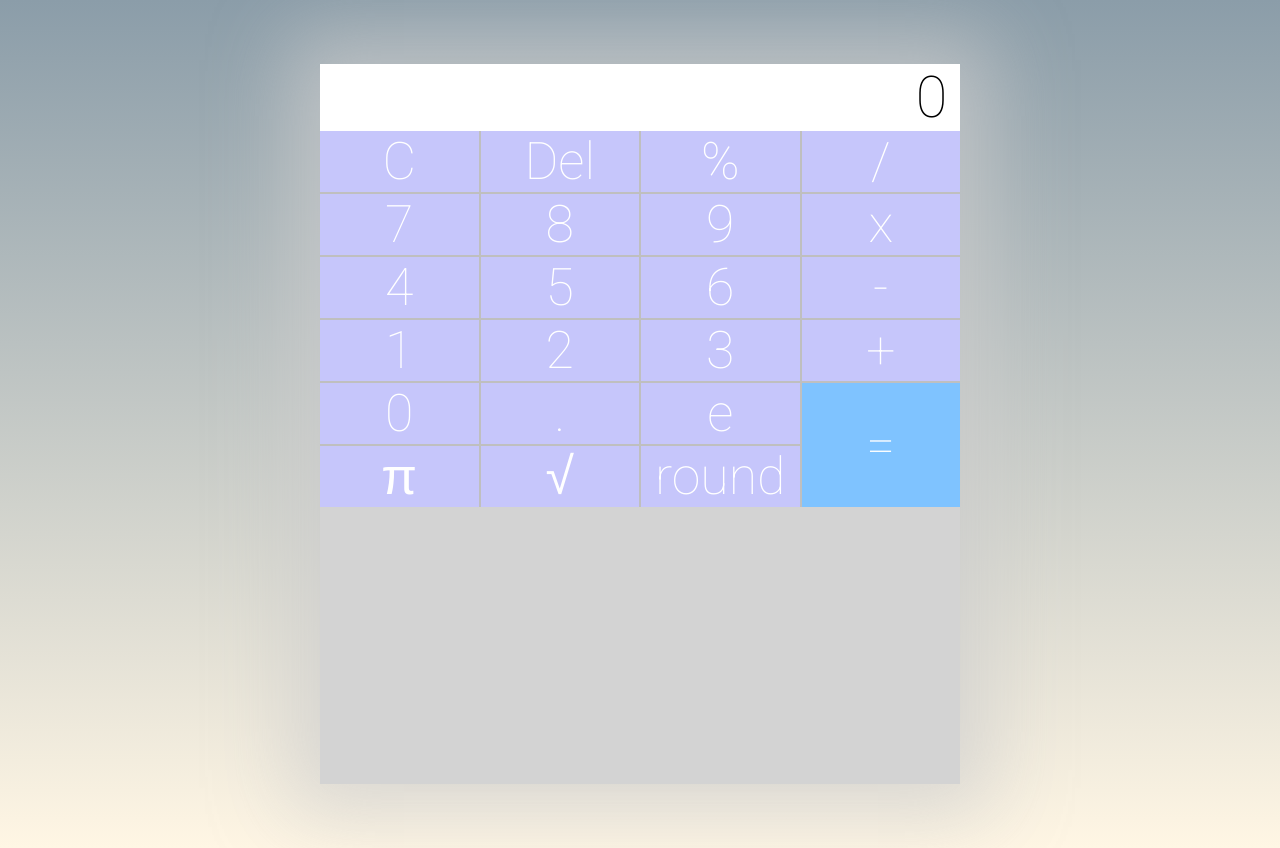
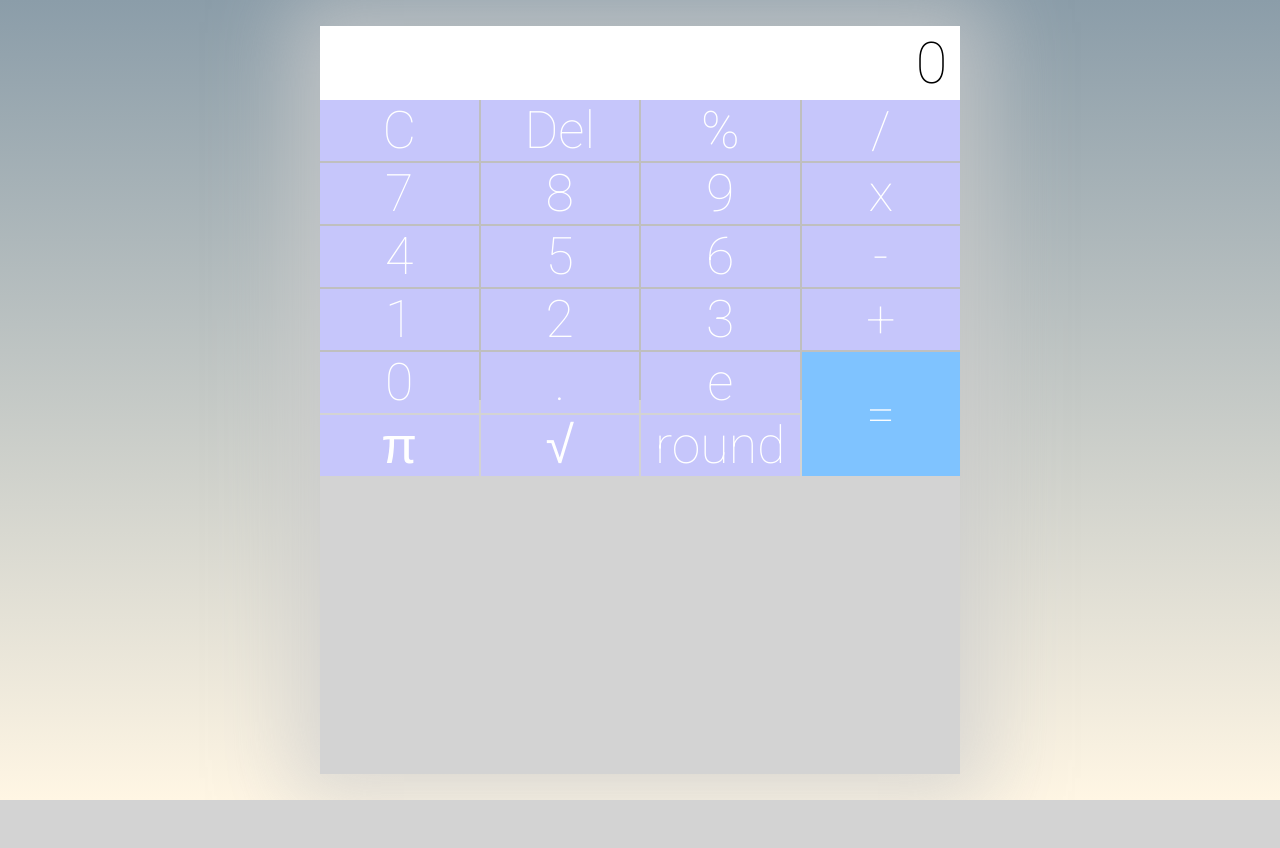
Before and after one commit to DexterFreeman/calculator, a plain HTML site: page index.html in a window 1280 px wide. After the commit the page ends 800 px from the top, so only its background shows below. Drawn offline with Linux system fonts and the light colour scheme.

Commit message:
Adjusted spacing and margins

```diff
--- a/styles.scss
+++ b/styles.scss
@@ -16,22 +16,25 @@ body {
     justify-content: center;
 
     width: 100%;
-    height: 100%;
+    height: 100vh;
 
     background: linear-gradient(#8b9da9, #fff6e4);
     color: white;
     .calculator {
-        margin: 5%;
+        margin: 2%;
         width: 50vw;
         max-width: 50vw;
+        min-width: 500px;
         min-height: 90vh;
         box-shadow: 0 0 75px 30px rgba(#cdcdcd, 0.7);
-
         .oldCalculations{
-
+            height: 50%;
+            overflow: scroll;
         }
 
         .calculator__display {
+
+            height: 10%;
             color: black;
             display: flex;
             align-items: center;
@@ -51,6 +54,7 @@ body {
         }
 
         .calculator__buttons {
+            height: 40%;
             background-color: rgb(191, 191, 191);
             display: grid;
             grid-gap: 2px;
```
Also changed, not shown: styles.css, 1 other file.
